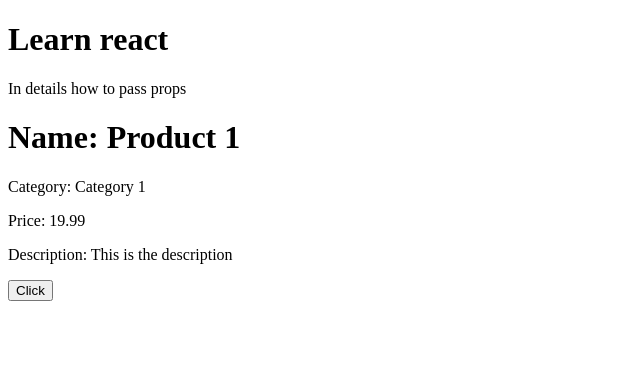
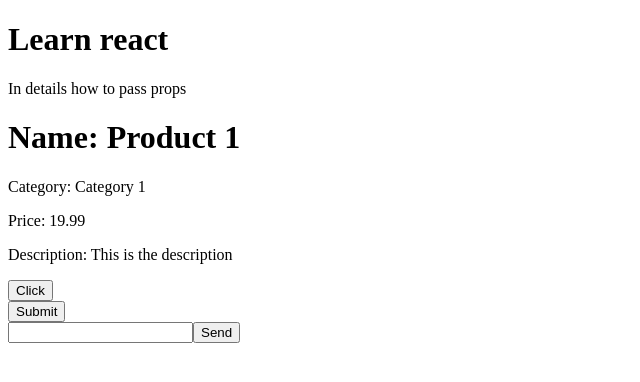
Before and after one commit to uzzal71/react-practice, a React (Vite) app: page / in a window 1280 px wide. Shown: the top 382 px of the page, without its empty margins (0-640 px from the left). Built offline with nearby package versions, Linux system fonts and the light colour scheme; the HTML template or start-up script is replaced by a standard one.

Commit message:
submit form

```diff
--- a/src/App.jsx
+++ b/src/App.jsx
@@ -13,11 +13,23 @@
   const handleClick = () => {
     alert("Button clicked!");
   }
+  const Demo = () => {
+    alert("Submit clicked!");
+  }
+  function SubmitForm(e) {
+    e.preventDefault();
+    alert("You clicked me!");
+  }
   return (
     <div>
       <Hero title="Learn react" description="In details how to pass props"/>
       <ProductList Item={ItemObj}/>
       <MyButton handleClick={handleClick}/>
+      <button onClick={Demo}>Submit</button>
+      <form onSubmit={SubmitForm}>
+        <input/>
+        <button>Send</button>
+      </form>
     </div>
   );
 };
```
